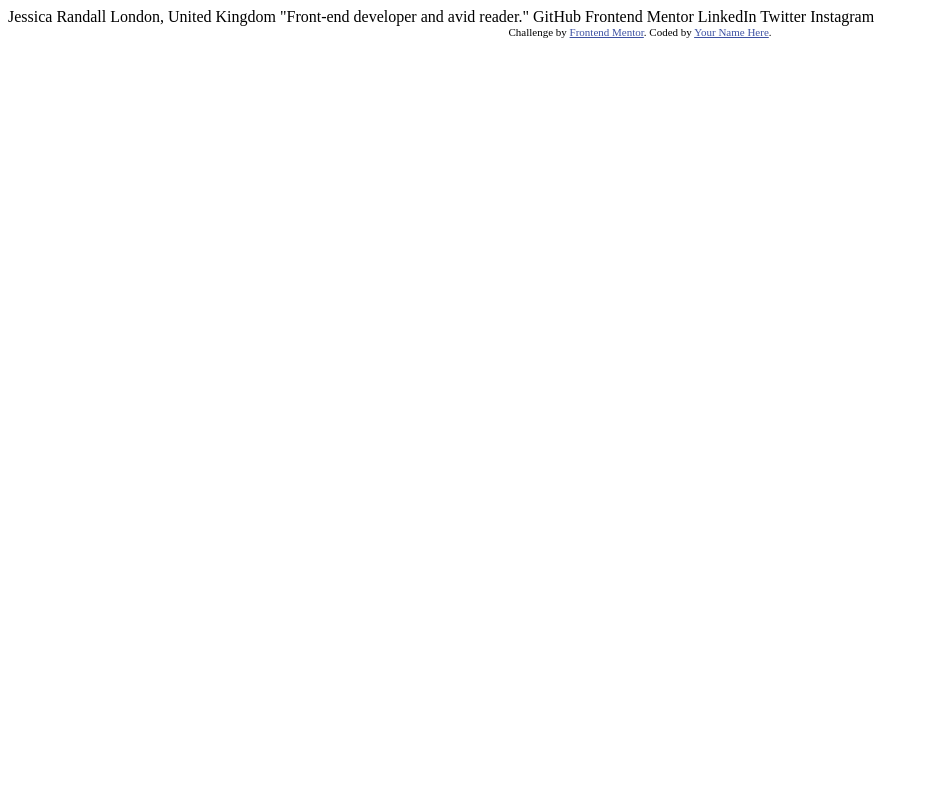
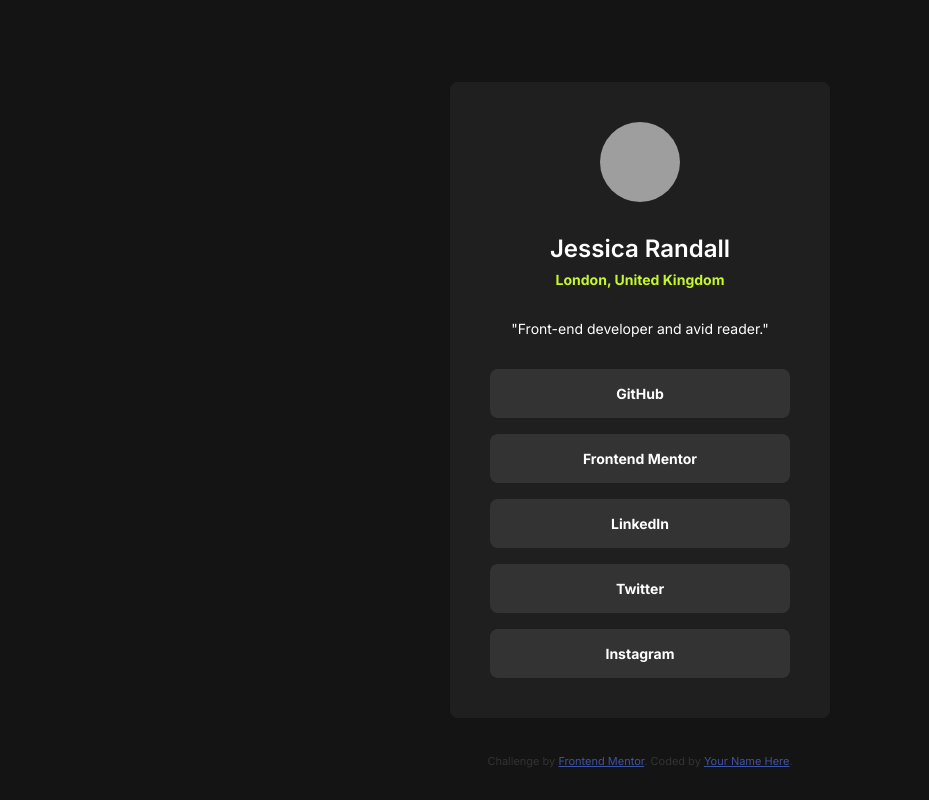
Before and after one commit to ronanlebideau/fem-social-links-profile-main, a plain HTML site: page index.html in a window 1280 px wide. Shown: the whole page, without its empty margins (0-929 px from the left). Drawn offline with Linux system fonts and the light colour scheme; grey boxes are pictures that could not be loaded.

Commit message:
The design is done, ready for final retouches if needed

```diff
--- a/index.html
+++ b/index.html
@@ -3,8 +3,13 @@
 <head>
   <meta charset="UTF-8">
   <meta name="viewport" content="width=device-width, initial-scale=1.0"> <!-- displays site properly based on user's device -->
+  <link rel="stylesheet" href="style.css">
+  <link rel="icon" type="image/png" sizes="32x32" href="./assets/images/favicon-32x32.png">
+  <!-- fonts-->
+  <link rel="preconnect" href="https://fonts.googleapis.com">
+  <link rel="preconnect" href="https://fonts.gstatic.com" crossorigin>
+  <link href="https://fonts.googleapis.com/css2?family=Inter:ital,opsz,wght@0,14..32,100..900;1,14..32,100..900&display=swap" rel="stylesheet">
 
-  <link rel="icon" type="image/png" sizes="32x32" href="./assets/images/favicon-32x32.png">
 
   <title>Frontend Mentor | Social links profile</title>
 
@@ -16,15 +21,20 @@
 </head>
 <body>
 
-  Jessica Randall
-  London, United Kingdom
-  "Front-end developer and avid reader."
+  <div class="container">
+    <img src="https://images.unsplash.com/photo-1632765854612-9b02b6ec2b15?q=80&w=2586&auto=format&fit=crop&ixlib=rb-4.0.3&ixid=M3wxMjA3fDB8MHxwaG90by1wYWdlfHx8fGVufDB8fHx8fA%3D%3D" alt="">
+    <h3 class="name">Jessica Randall</h3>
+    <h2 class="location">London, United Kingdom</h2>
+    <h1 class="description">"Front-end developer and avid reader."</h1>
 
-  GitHub
-  Frontend Mentor
-  LinkedIn
-  Twitter
-  Instagram
+    <div class="buttons">
+      <a href="#">GitHub</a>
+      <a href="#">Frontend Mentor</a>
+      <a href="#">LinkedIn</a>
+      <a href="#">Twitter</a>
+      <a href="#">Instagram</a>
+    </div>
+  </div>
 
   <div class="attribution">
     Challenge by <a href="https://www.frontendmentor.io?ref=challenge" target="_blank">Frontend Mentor</a>.
--- /dev/null
+++ b/style.css
@@ -0,0 +1,87 @@
+:root{
+    --green:hsl(75, 94%, 57%);
+    --white:hsl(0, 0%, 100%);
+    --grey-700: hsl(0, 0%, 20%);
+    --grey-800: hsl(0, 0%, 12%);
+    --grey-900: hsl(0, 0%, 8%);
+}
+* {
+    margin: 0;
+    padding: 0;
+}
+
+body {
+    background-color: var(--grey-900);
+    display: grid;
+    font-family: "Inter";
+    height: 100vh;
+    overflow: hidden;
+    place-items: center;
+    text-align: center;
+    width: 100vw;
+}
+
+.container {
+    align-items: center;
+    background-color: var(--grey-800);
+    border-radius: 0.5rem;
+    display: flex;
+    flex-direction: column;
+    padding: 2.5rem;
+    width: 300px;
+}
+
+img {
+    aspect-ratio: 1 / 1;
+    border-radius: 5rem;
+    margin-bottom: 2rem;
+    object-fit: cover;
+    width: 5rem;
+}
+
+.name, .location, .description {
+    color: var(--white);
+}
+
+.name {
+    font-size: 1.5rem;
+    font-weight: 600;
+    margin-bottom: 0.5rem;
+}
+
+.location {
+    color: var(--green);
+    font-size: 0.875rem;
+    font-weight: 700;
+    margin-bottom: 2rem;
+}
+
+.description {
+    font-size: 0.875rem;
+    margin-bottom: 2rem;
+    font-weight: 400;
+}
+
+.buttons {
+    display: flex;
+    flex-direction: column;
+    gap: 1rem;
+    width: 100%;
+}
+
+.buttons a {
+    background-color: var(--grey-700);
+    border: none;
+    border-radius: 0.5rem;
+    color: var(--white);
+    font-size: 0.875rem;
+    font-weight: 700;
+    padding: 1rem;
+    text-decoration: none;
+}
+
+.attribution {
+    bottom: 2rem;
+    color: var(--grey-700);
+    position: absolute;
+}
```
